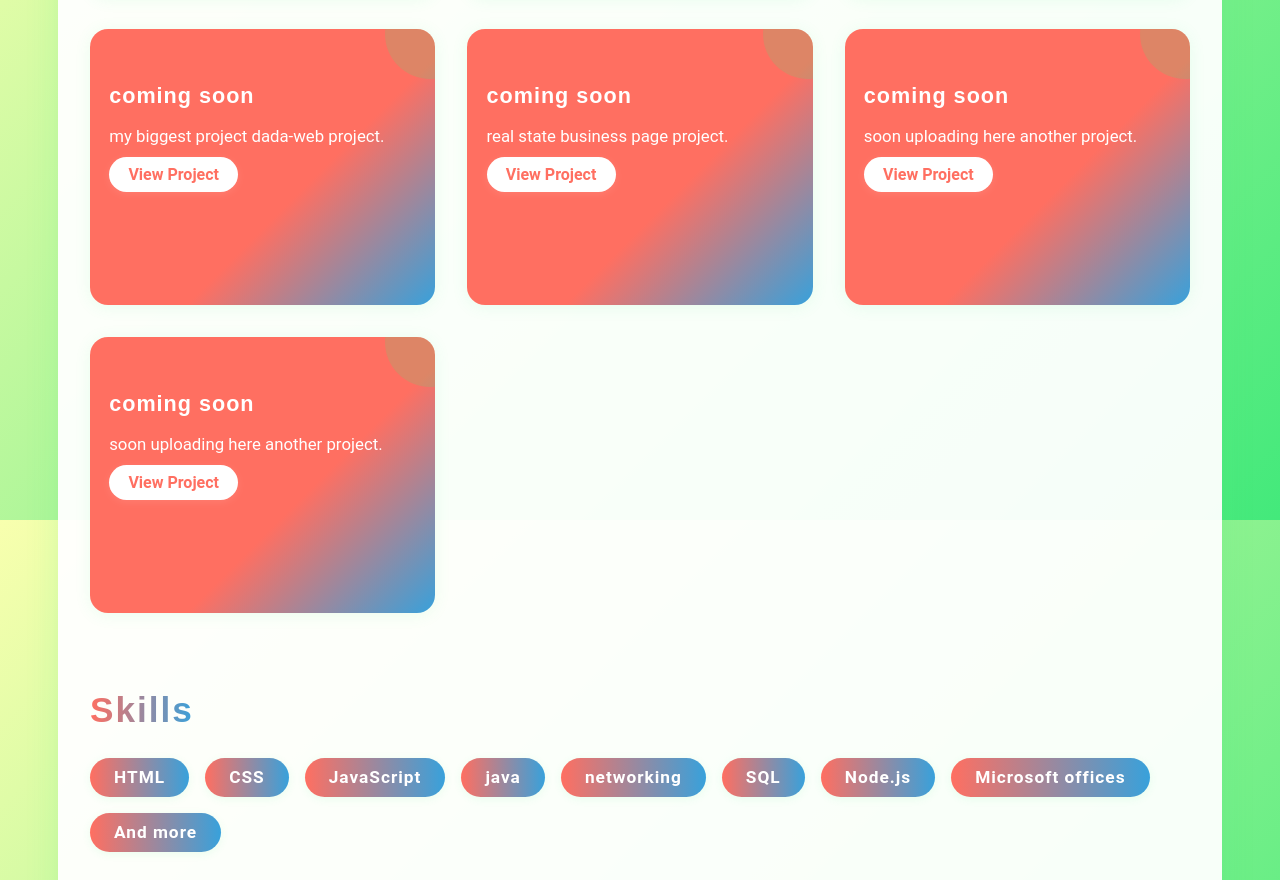
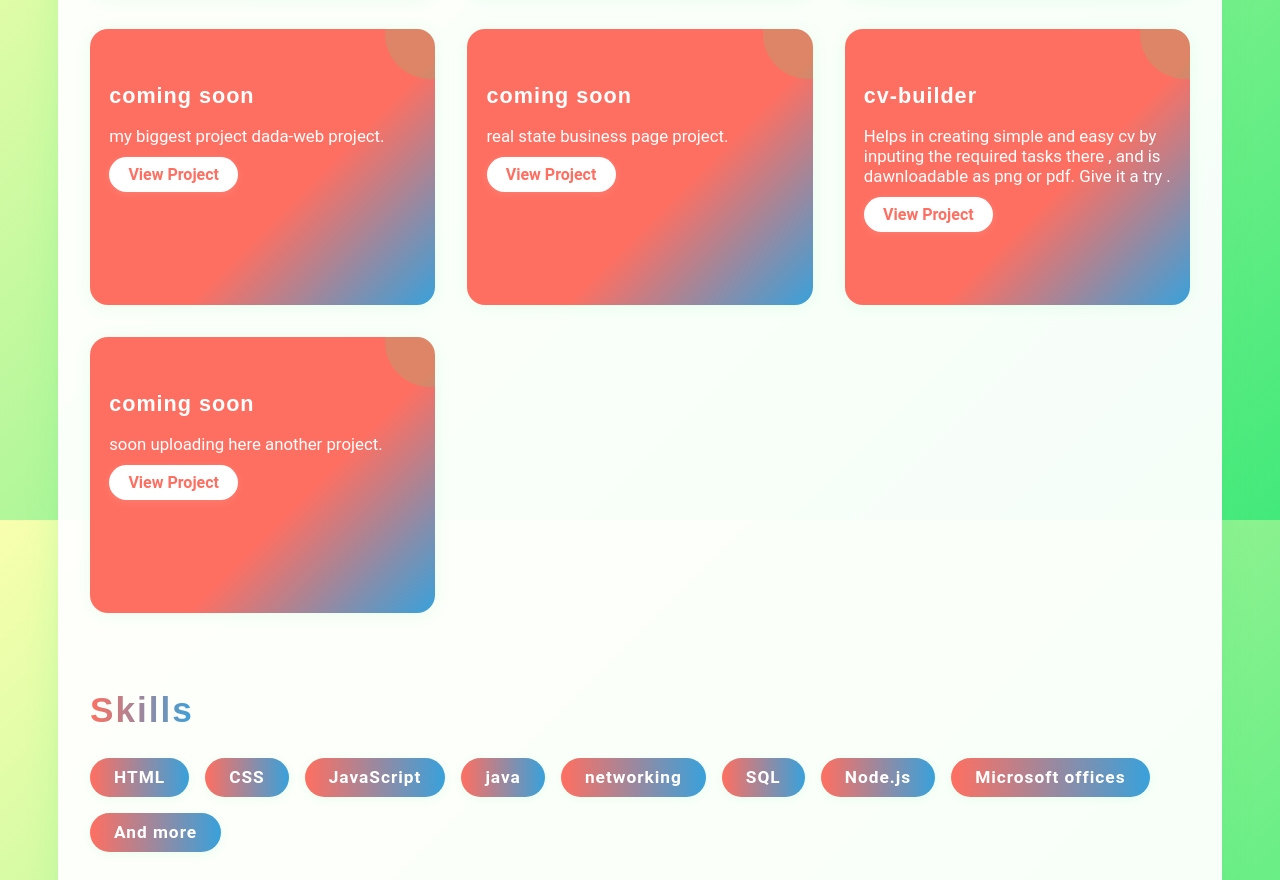
Before and after one commit to aru2125/profile, a plain HTML site: page index.html in a window 1280 px wide. Shown: the part 1080-1960 px from the top of the page. Drawn offline with Linux system fonts and the light colour scheme.

Commit message:
Update index.html

```diff
--- a/index.html
+++ b/index.html
@@ -336,9 +336,9 @@
           <a href="https://aru2125.github.io/ham/">View Project</a>
         </div>
         <div class="project-card">
-          <h3>coming soon</h3>
-          <p>soon uploading here another project.</p>
-          <a href="#">View Project</a>
+          <h3>cv-builder</h3>
+          <p>Helps in creating simple and easy cv by inputing the required tasks there , and is dawnloadable as png or pdf. Give it a try .</p>
+          <a href=" https://aru2125.github.io/cv-build/">View Project</a>
         </div>
         <div class="project-card">
           <h3>coming soon</h3>
```
